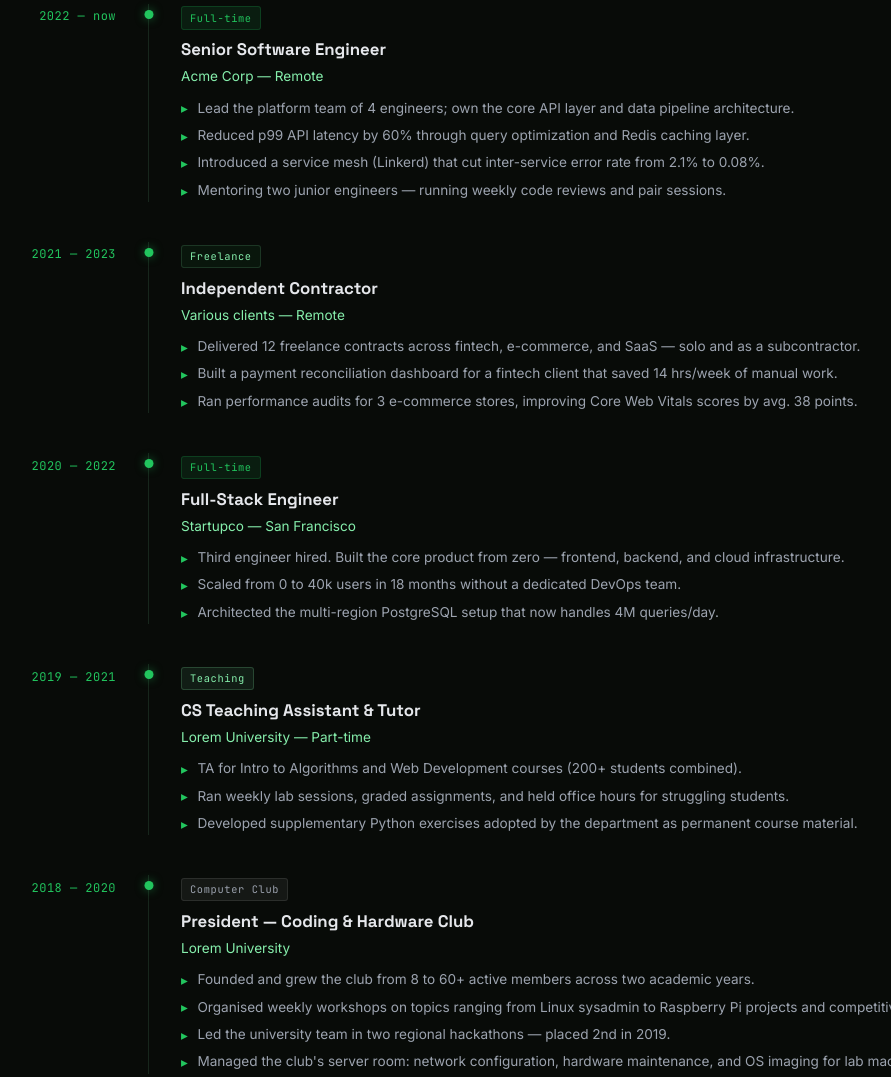
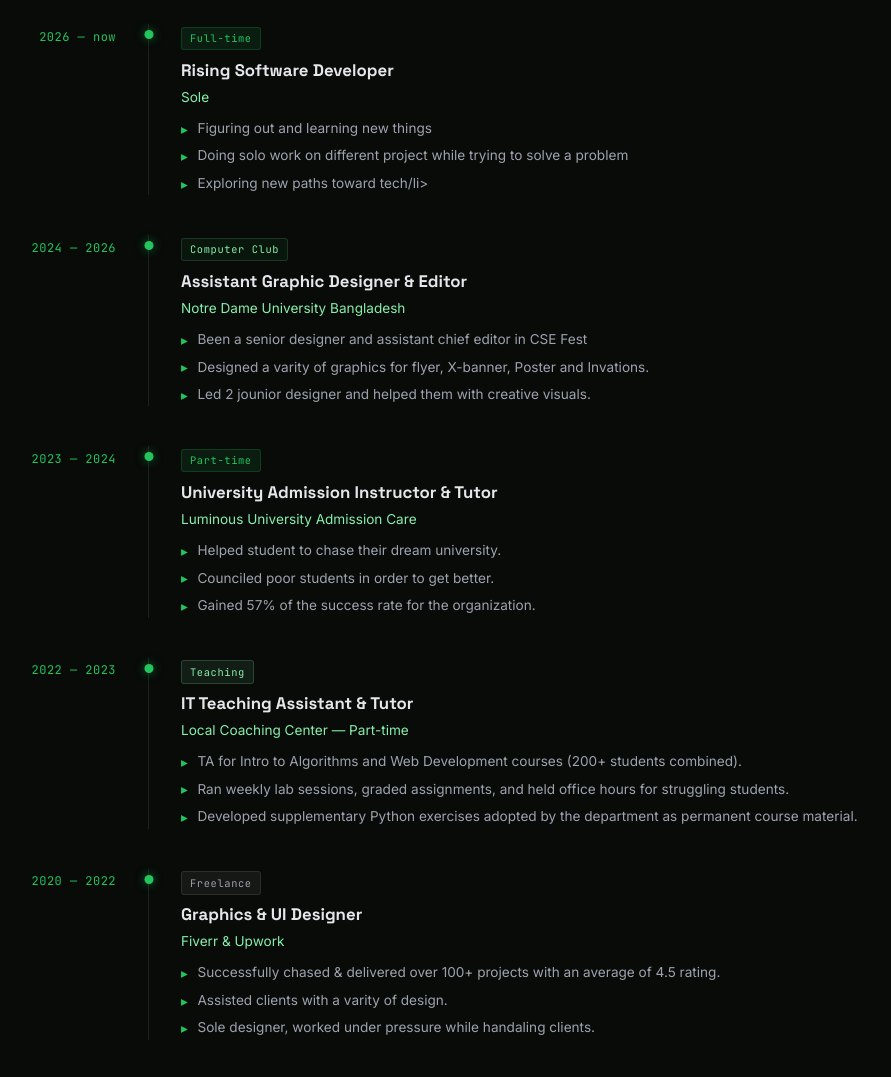
Before and after one commit to dasdurjoy0/dasdurjoy0, a plain HTML site: page index.html in a window 1280 px wide. Shown: the part 4536-5613 px from the top of the page, without its empty margins (112-1003 px from the left). Drawn offline with Linux system fonts and the light colour scheme.

Commit message:
experience & education update

```diff
--- a/index.html
+++ b/index.html
@@ -231,7 +231,7 @@
       <div class="project-title">CareerID (Loading)</div>
       <p class="project-desc">Document parsing and extraction API used by 300+ developers. Processes PDFs, contracts, and invoices with structured JSON output — no hallucinations.</p>
       <div class="project-meta">
-        <p class="project-contribution"><strong>My contribution:</strong> Solo project. Designed the API schema, built the extraction pipeline using LLM function calling, wrote the developer docs, and managed the open-source community.</p>
+        <p class="project-contribution"><strong>My contribution:</strong> Lorem ipsum dolor sit, amet consectetur adipisicing elit. Velit tenetur aut ad quasi rerum? Excepturi sed cum dolor nisi itaque asperiores doloribus, a tenetur deleniti repudiandae eos natus fugiat eum!</p>
         <div class="project-actions">
           <a href="error.html" class="proj-btn live">⬡ Live Demo</a>
           <a href="https://github.com/dasdurjoy0/CareerID" class="proj-btn">⌥ GitHub</a>
@@ -248,10 +248,10 @@
         <span class="tag">Android</span>
         <span class="tag">OpenAI</span>
       </div>
-      <div class="project-title">FeminIN</div>
+      <div class="project-title">FeminIN(Loading)</div>
       <p class="project-desc">Period tracking app with interactive AI companion. Focused on reducing friction: one-tap logging, smart reminders, and zero subscription upsell.</p>
       <div class="project-meta">
-        <p class="project-contribution"><strong>My contribution:</strong> Sole developer and designer. Built in 6 weeks as a side project. Shipped to both iOS and Android via Expo. Analytics, onboarding, and push notifications all self-implemented.</p>
+        <p class="project-contribution"><strong>My contribution:</strong> Lorem ipsum dolor, sit amet consectetur adipisicing elit. Quis, aliquid? Vero numquam ullam error voluptatem asperiores, tenetur dolor, voluptatum, expedita officiis consequatur rerum est molestias veniam distinctio praesentium inventore nesciunt?</p>
         <div class="project-actions">
           <a href="error.html" class="proj-btn live">⬡ App Store</a>
           <a href="https://github.com/dasdurjoy0/FeminIN" class="proj-btn">⌥ GitHub</a>
@@ -292,58 +292,58 @@
   <div class="timeline">
 
     <div class="timeline-item reveal">
-      <div class="timeline-date">2022 — now</div>
+      <div class="timeline-date">2026 — now</div>
       <div class="timeline-line"></div>
       <div class="timeline-content">
         <span class="exp-badge work">Full-time</span>
-        <div class="timeline-role">Senior Software Engineer</div>
-        <div class="timeline-company">Acme Corp — Remote</div>
+        <div class="timeline-role">Rising Software Developer</div>
+        <div class="timeline-company">Sole</div>
         <ul class="timeline-bullets">
-          <li>Lead the platform team of 4 engineers; own the core API layer and data pipeline architecture.</li>
-          <li>Reduced p99 API latency by 60% through query optimization and Redis caching layer.</li>
-          <li>Introduced a service mesh (Linkerd) that cut inter-service error rate from 2.1% to 0.08%.</li>
-          <li>Mentoring two junior engineers — running weekly code reviews and pair sessions.</li>
+          <li>Figuring out and learning new things </li>
+          <li>Doing solo work on different project while trying to solve a problem</li>
+          <li>Exploring new paths toward tech/li>
+          <!-- <li>Mentoring two junior engineers — running weekly code reviews and pair sessions.</li> -->
         </ul>
       </div>
     </div>
 
     <div class="timeline-item reveal">
-      <div class="timeline-date">2021 — 2023</div>
+      <div class="timeline-date">2024 — 2026</div>
       <div class="timeline-line"></div>
       <div class="timeline-content">
-        <span class="exp-badge freelance">Freelance</span>
-        <div class="timeline-role">Independent Contractor</div>
-        <div class="timeline-company">Various clients — Remote</div>
+        <span class="exp-badge freelance">Computer Club</span>
+        <div class="timeline-role">Assistant Graphic Designer & Editor</div>
+        <div class="timeline-company">Notre Dame University Bangladesh</div>
         <ul class="timeline-bullets">
-          <li>Delivered 12 freelance contracts across fintech, e-commerce, and SaaS — solo and as a subcontractor.</li>
-          <li>Built a payment reconciliation dashboard for a fintech client that saved 14 hrs/week of manual work.</li>
-          <li>Ran performance audits for 3 e-commerce stores, improving Core Web Vitals scores by avg. 38 points.</li>
+          <li>Been a senior designer and assistant chief editor in CSE Fest </li>
+          <li>Designed a varity of graphics for flyer, X-banner, Poster and Invations.</li>
+          <li>Led 2 jounior designer and helped them with creative visuals.</li>
         </ul>
       </div>
     </div>
 
     <div class="timeline-item reveal">
-      <div class="timeline-date">2020 — 2022</div>
+      <div class="timeline-date">2023 — 2024</div>
       <div class="timeline-line"></div>
       <div class="timeline-content">
-        <span class="exp-badge work">Full-time</span>
-        <div class="timeline-role">Full-Stack Engineer</div>
-        <div class="timeline-company">Startupco — San Francisco</div>
+        <span class="exp-badge work">Part-time</span>
+        <div class="timeline-role">University Admission Instructor & Tutor</div>
+        <div class="timeline-company">Luminous University Admission Care</div>
         <ul class="timeline-bullets">
-          <li>Third engineer hired. Built the core product from zero — frontend, backend, and cloud infrastructure.</li>
-          <li>Scaled from 0 to 40k users in 18 months without a dedicated DevOps team.</li>
-          <li>Architected the multi-region PostgreSQL setup that now handles 4M queries/day.</li>
+          <li>Helped student to chase their dream university.</li>
+          <li>Counciled poor students in order to get better.</li>
+          <li>Gained 57% of the success rate for the organization.</li>
         </ul>
       </div>
     </div>
 
     <div class="timeline-item reveal">
-      <div class="timeline-date">2019 — 2021</div>
+      <div class="timeline-date">2022 — 2023</div>
       <div class="timeline-line"></div>
       <div class="timeline-content">
         <span class="exp-badge teach">Teaching</span>
-        <div class="timeline-role">CS Teaching Assistant & Tutor</div>
-        <div class="timeline-company">Lorem University — Part-time</div>
+        <div class="timeline-role">IT Teaching Assistant & Tutor</div>
+        <div class="timeline-company">Local Coaching Center — Part-time</div>
         <ul class="timeline-bullets">
           <li>TA for Intro to Algorithms and Web Development courses (200+ students combined).</li>
           <li>Ran weekly lab sessions, graded assignments, and held office hours for struggling students.</li>
@@ -353,22 +353,22 @@
     </div>
 
     <div class="timeline-item reveal">
-      <div class="timeline-date">2018 — 2020</div>
+      <div class="timeline-date">2020 — 2022</div>
       <div class="timeline-line"></div>
       <div class="timeline-content">
-        <span class="exp-badge club">Computer Club</span>
-        <div class="timeline-role">President — Coding & Hardware Club</div>
-        <div class="timeline-company">Lorem University</div>
+        <span class="exp-badge club">Freelance</span>
+        <div class="timeline-role">Graphics & UI Designer</div>
+        <div class="timeline-company">Fiverr & Upwork</div>
         <ul class="timeline-bullets">
-          <li>Founded and grew the club from 8 to 60+ active members across two academic years.</li>
-          <li>Organised weekly workshops on topics ranging from Linux sysadmin to Raspberry Pi projects and competitive programming.</li>
-          <li>Led the university team in two regional hackathons — placed 2nd in 2019.</li>
-          <li>Managed the club's server room: network configuration, hardware maintenance, and OS imaging for lab machines.</li>
+          <li>Successfully chased & delivered over 100+ projects with an average of 4.5 rating.</li>
+          <li>Assisted clients with a varity of design.</li>
+          <li>Sole designer, worked under pressure while handaling clients.</li>
+          <!-- <li>Managed the club's server room: network configuration, hardware maintenance, and OS imaging for lab machines.</li> -->
         </ul>
       </div>
     </div>
 
-    <div class="timeline-item reveal">
+    <!-- <div class="timeline-item reveal">
       <div class="timeline-date">2018 — 2020</div>
       <div class="timeline-line"></div>
       <div class="timeline-content">
@@ -381,7 +381,7 @@
           <li>Introduced the team's first component library, cutting per-project UI build time by ~40%.</li>
         </ul>
       </div>
-    </div>
+    </div> -->
 
   </div>
 </section>
@@ -399,9 +399,10 @@
 
     <div class="resume-download-card reveal">
       <div class="resume-file-icon">PDF</div>
-      <div class="resume-card-title">John_Doe_Resume_2026.pdf</div>
+      <div class="resume-card-title">Durjoy_Das_Resume_2026.pdf</div>
       <p class="resume-card-sub">Two-page resume covering work history, education, skills, and notable projects. ATS-friendly format — ready to send as-is.</p>
-      <a href="#" class="btn-primary" style="align-self:flex-start;" download>⬇ Download PDF</a>
+      <!-- <a href="#" class="btn-primary" style="align-self:flex-start;" download>⬇ Download PDF</a> -->
+      <a href="error.html"><button class="btn-primary" style="align-self: flex-start;">⬇ Download PDF</button></a>
       <p style="font-size:0.75rem; color:var(--text-dim); font-family:'JetBrains Mono',monospace;">Last updated: Sep 2026 · PDF · ~180 KB</p>
     </div>
 
@@ -409,36 +410,36 @@
       <div class="qual-item">
         <div class="qual-icon">🎓</div>
         <div class="qual-text">
-          <div class="qual-title">B.Sc. Computer Science</div>
-          <div class="qual-sub">Lorem University · 2018 · First Class Honours</div>
+          <div class="qual-title">B.Sc. Computer Science & Engineering</div>
+          <div class="qual-sub">Notre Dame University Bangladesh · 2027 · First Class Honours</div>
         </div>
       </div>
       <div class="qual-item">
-        <div class="qual-icon">☁️</div>
+        <div class="qual-icon">📱</div>
         <div class="qual-text">
-          <div class="qual-title">AWS Certified Solutions Architect</div>
-          <div class="qual-sub">Amazon Web Services · 2021 · Associate level</div>
+          <div class="qual-title">Mobile App Development</div>
+          <div class="qual-sub">EDGE Course Bangladesh · 2025 · Beginner level</div>
         </div>
       </div>
       <div class="qual-item">
         <div class="qual-icon">🔐</div>
         <div class="qual-text">
-          <div class="qual-title">CompTIA Security+</div>
-          <div class="qual-sub">CompTIA · 2022 · Valid through 2025</div>
+          <div class="qual-title" style="color: #4e4e4e;">CompTIA Security+ (Loading)</div>
+          <div class="qual-sub" style="color: #4e4e4e;">CompTIA · 2022 · Valid through 2025</div>
         </div>
       </div>
-      <div class="qual-item">
+      <!-- <div class="qual-item">
         <div class="qual-icon">🐳</div>
         <div class="qual-text">
           <div class="qual-title">Certified Kubernetes Administrator (CKA)</div>
           <div class="qual-sub">CNCF · 2023</div>
         </div>
-      </div>
+      </div> -->
       <div class="qual-item">
         <div class="qual-icon">🌐</div>
         <div class="qual-text">
           <div class="qual-title">Languages</div>
-          <div class="qual-sub">English (fluent) · Spanish (conversational) · French (basic)</div>
+          <div class="qual-sub">English (fluent) · Hindi (conversational) · Bangla (native)</div>
         </div>
       </div>
     </div>
```
